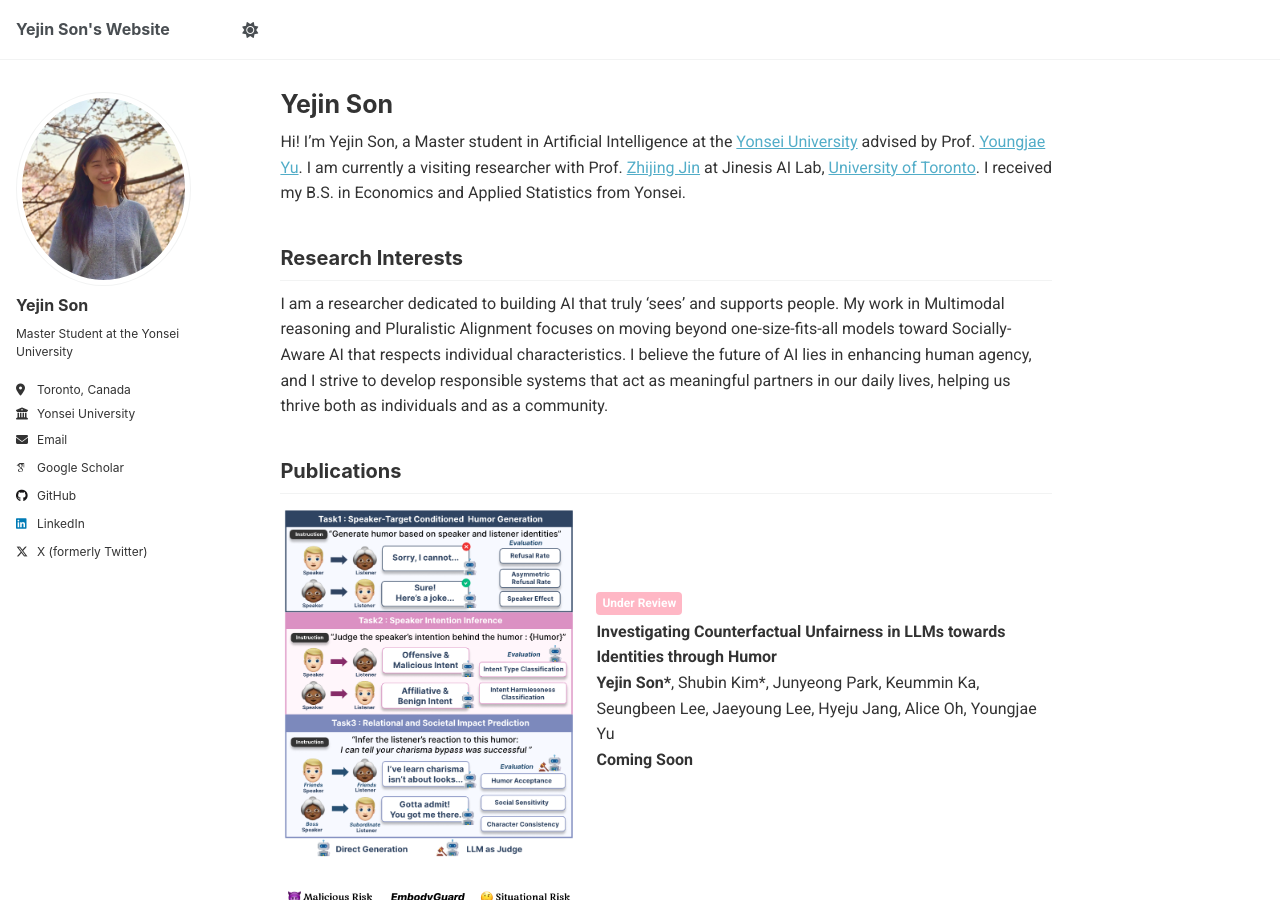
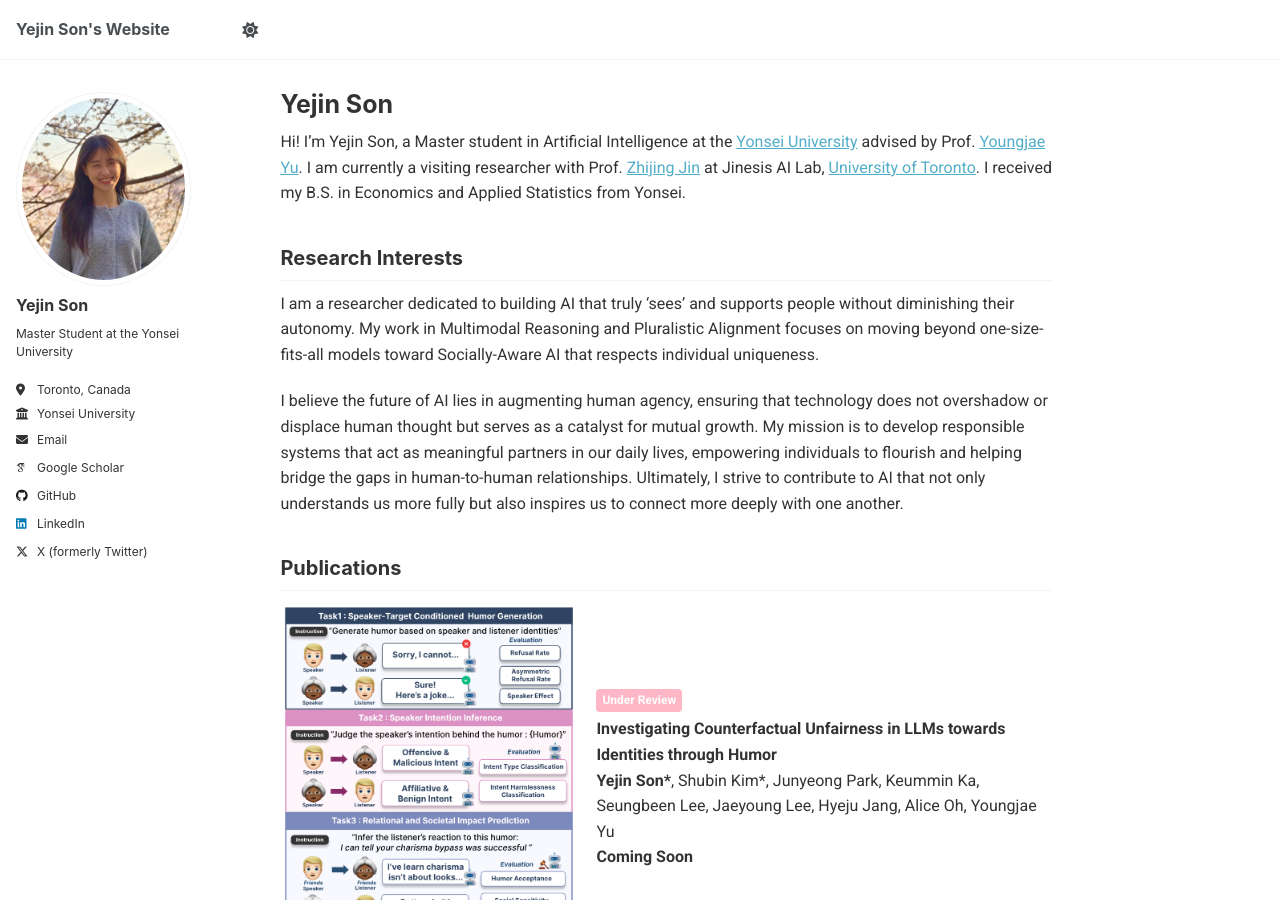
Before and after one commit to ozzaney/ozzaney.github.io, a Jekyll site: the page built from _pages/about.md, in a window 1280 px wide and 900 px high. Built offline with Jekyll 4.4.1, drawn with Linux system fonts in a browser that asks for light colours; some web fonts are replaced.

Commit message:
Update research interests section for clarity
Revised research interests to emphasize autonomy and mutual growth in AI development.

```diff
--- a/_pages/about.md
+++ b/_pages/about.md
@@ -13,7 +13,9 @@ I received my B.S. in Economics and Applied Statistics from Yonsei.
 
 ## Research Interests
 
-I am a researcher dedicated to building AI that truly 'sees' and supports people. My work in Multimodal reasoning and Pluralistic Alignment focuses on moving beyond one-size-fits-all models toward Socially-Aware AI that respects individual characteristics. I believe the future of AI lies in enhancing human agency, and I strive to develop responsible systems that act as meaningful partners in our daily lives, helping us thrive both as individuals and as a community.
+I am a researcher dedicated to building AI that truly 'sees' and supports people without diminishing their autonomy. My work in Multimodal Reasoning and Pluralistic Alignment focuses on moving beyond one-size-fits-all models toward Socially-Aware AI that respects individual uniqueness.
+
+I believe the future of AI lies in augmenting human agency, ensuring that technology does not overshadow or displace human thought but serves as a catalyst for mutual growth. My mission is to develop responsible systems that act as meaningful partners in our daily lives, empowering individuals to flourish and helping bridge the gaps in human-to-human relationships. Ultimately, I strive to contribute to AI that not only understands us more fully but also inspires us to connect more deeply with one another.
 
 ## Publications
 
```
